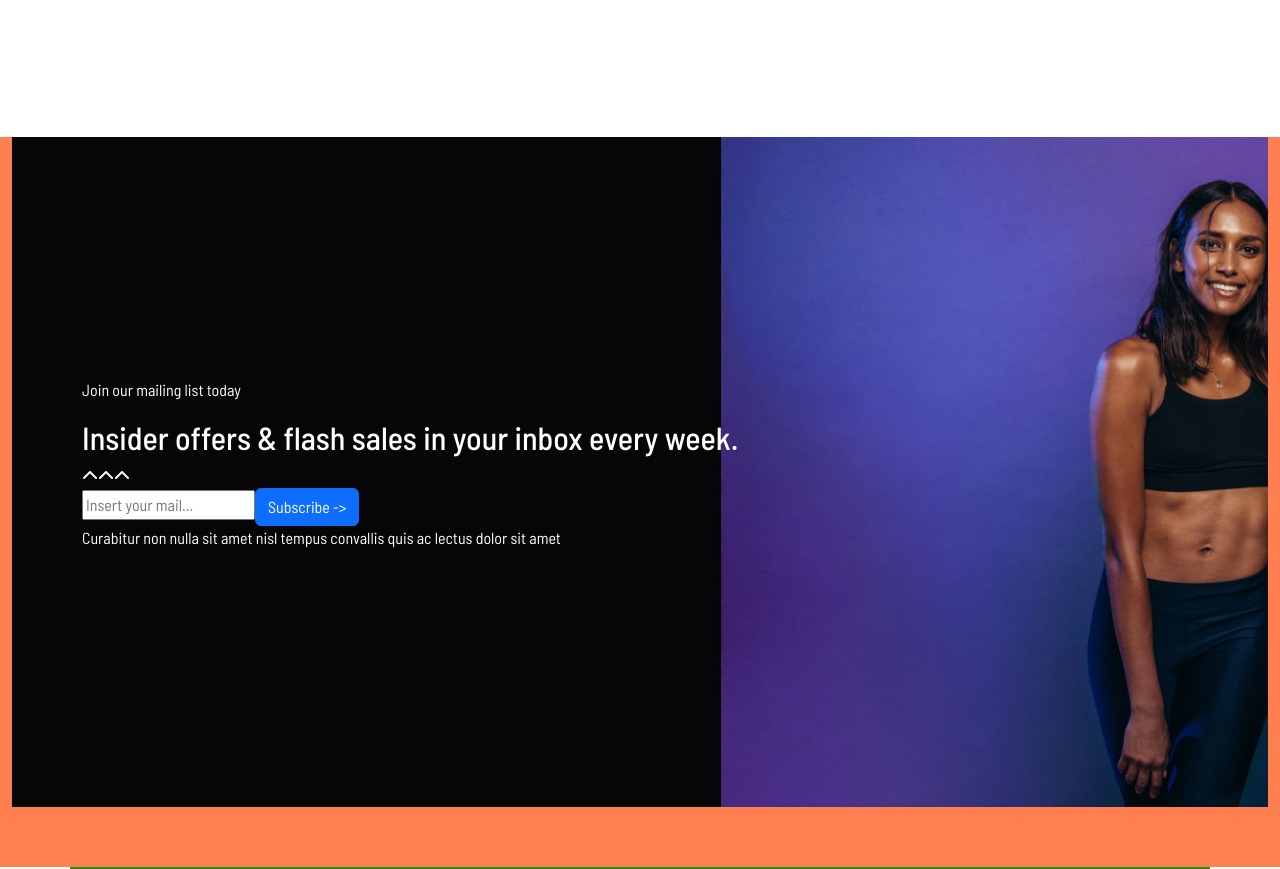
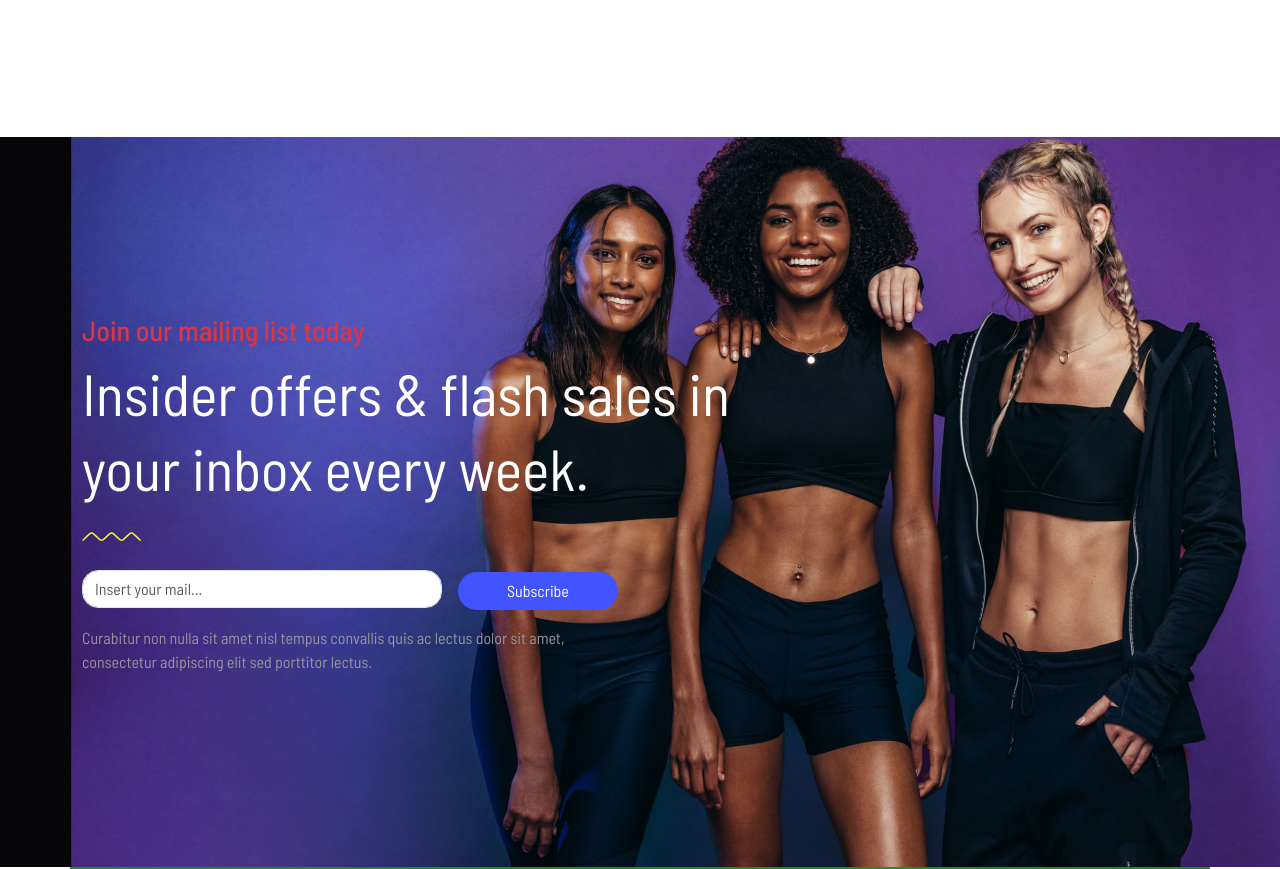
Before and after one commit to emanuele-pogliari/proj-html-vuejs, a Vue app: page / in a window 1280 px wide. Shown: the part 3260-4129 px from the top of the page. Built offline with nearby package versions, Linux system fonts and the light colour scheme.

Commit message:
join section styled

```diff
--- a/src/components/AppJoin.vue
+++ b/src/components/AppJoin.vue
@@ -5,21 +5,21 @@ export default{
 </script>
 
 <template>
-<div class="container-fluid" id="join">
+<div class="container-fluid p-0" id="join">
 <div class="mail d-flex align-items-center">
   <div class="container">
     <div class="row w-100 h-100">
       <div class="left col-8  bg-white h-100 bg-transparent text-white">
-        <p>Join our mailing list today</p>
-        <h2>Insider offers & flash sales in your inbox every week.</h2>
-        <div class="">
-          <i class="fa-solid fa-chevron-up"></i>
-          <i class="fa-solid fa-chevron-up"></i>
-          <i class="fa-solid fa-chevron-up"></i>
+        <h3 class="text-danger">Join our mailing list today</h3>
+        <p class="text-desc">Insider offers & flash sales in your inbox every week.</p>
+        <div class="mb-4 col-1">
+          <img class="img-fluid" src="/public/images/separator-yellow.png" alt="">
         </div>
-        <input type="email" placeholder="Insert your mail...">
-        <button class="btn btn-primary">Subscribe -></button>
-        <p>Curabitur non nulla sit amet nisl tempus convallis quis ac lectus dolor sit amet</p>
+        <input class="form-control w-50 rounded-4 d-inline-block me-3" type="email" placeholder="Insert your mail...">
+        <button class="my-btn px-5  btn rounded-pill text-white">Subscribe</button>
+        <div class="col-9 mt-3">
+          <p class="sub-text">Curabitur non nulla sit amet nisl tempus convallis quis ac lectus dolor sit amet, consectetur adipiscing elit sed porttitor lectus.</p>
+        </div>
       </div>
     </div>
   </div>
@@ -29,6 +29,7 @@ export default{
 </template>
 
 <style lang="scss">
+@use '/src/styles/variables.scss' as *;
 #join{
     background-color: coral;
     height: 730px;
@@ -36,9 +37,24 @@ export default{
     .mail{
         background-image: url(/public/images/banner1-2x.jpg);
         width: 100%;
+        height: 100%;
+        background-position-x: right;
         background-color: purple;
-        height: 670px;
         background-size: cover;
     }
+
+    h3{
+        font-size: 28px;
+    }
+
+    .text-desc{
+      font-size: 58px;
+      line-height: 1.3;
+    }
+
+    .sub-text{
+      color:$color3;
+    }
+
 }
 </style>
```
